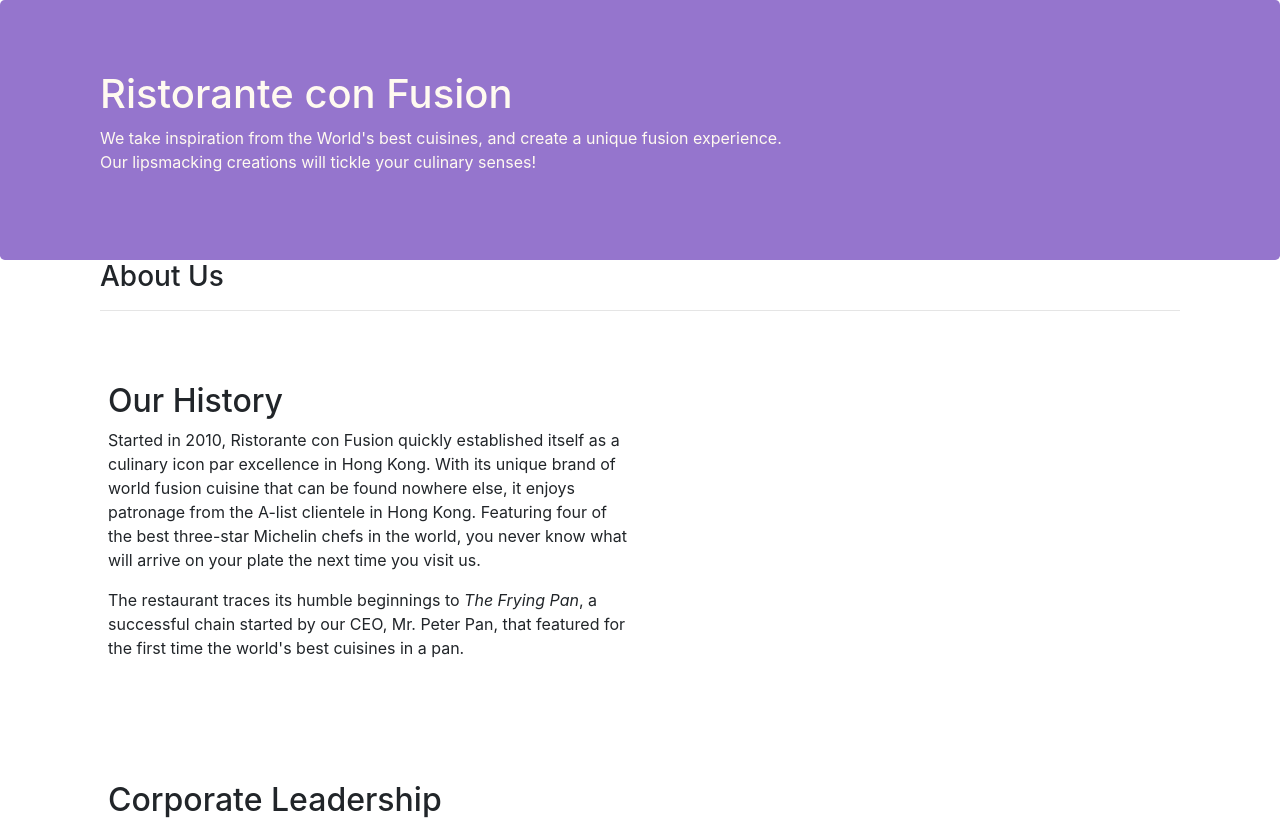
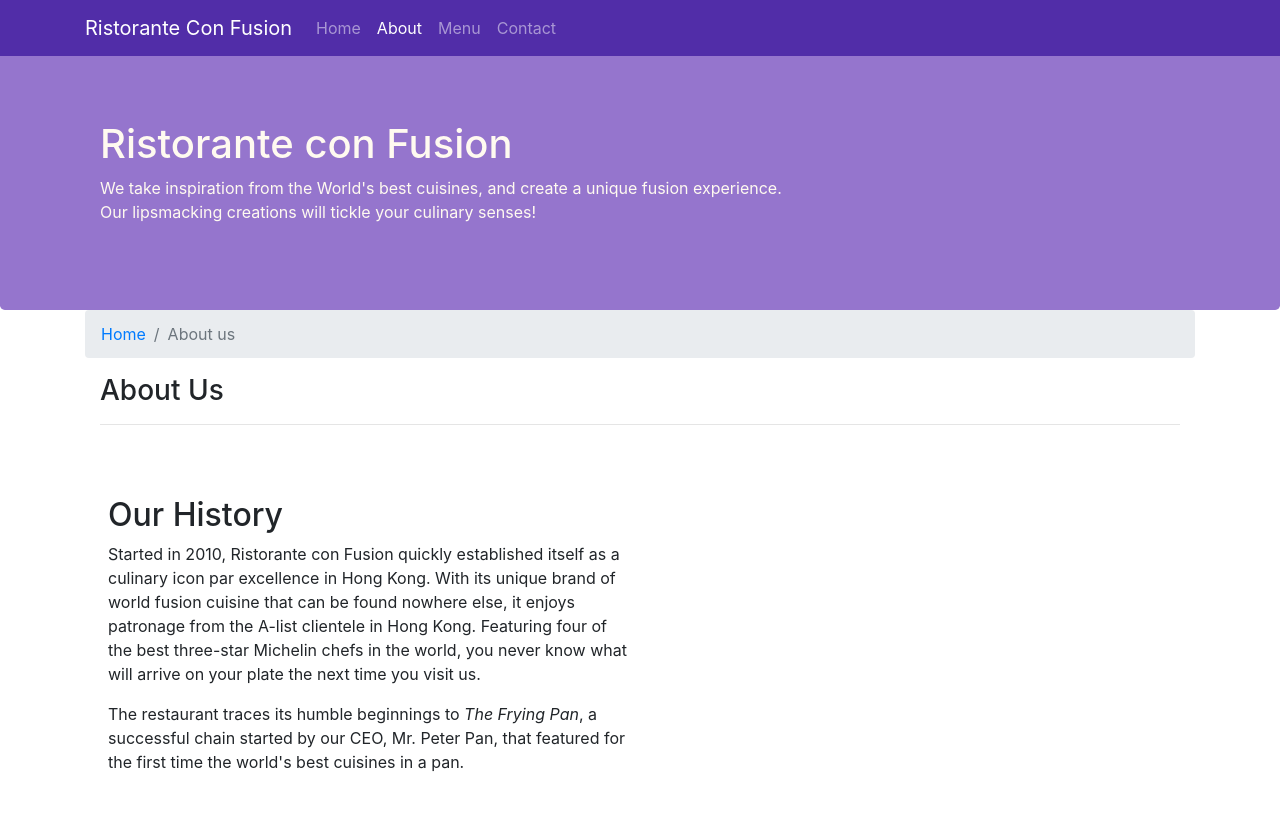
Before and after one commit to medhamax98/coursera, a website: page aboutus.html in a window 1280 px wide. Shown: the top 822 px of the page. Drawn offline with nearby package versions, Linux system fonts and the light colour scheme.

Commit message:
use of navigation bar and breadcrumbs

```diff
--- a/aboutus.html
+++ b/aboutus.html
@@ -14,7 +14,23 @@
 </head>
 
 <body>
+	<nav class="navbar navbar-dark navbar-expand-sm fixed-top">
+        <div class="container">
+			<button class="navbar-toggler" type="button" data-toggle="collapse" data-target="#Navbar">
+                <span class="navbar-toggler-icon"></span>
+            </button>
+            <a class="navbar-brand" href="#">Ristorante Con Fusion</a>
+			<div class="collapse navbar-collapse" id="Navbar">
 
+            <ul class="navbar-nav mr-auto">
+                    <li class="nav-item"><a class="nav-link" href="./index.html">Home</a></li>
+                    <li class="nav-item active"><a class="nav-link" href="#">About</a></li>
+                    <li class="nav-item"><a class="nav-link" href="#">Menu</a></li>
+                    <li class="nav-item"><a class="nav-link" href="#">Contact</a></li>
+            </ul>
+			</div>
+        </div>
+    </nav>
     <header class="jumbotron">
         <div class="container">
             <div class="row row-header">
@@ -30,6 +46,10 @@
 
     <div class="container">
         <div class="row about-us">
+			<ol class="col-12 breadcrumb">
+				<li class="breadcrumb-item"><a href="./index.html">Home</a></li>
+				<li class="breadcrumb-item active">About us</li>
+			</ol>
             <div class="col-12">
                <h3>About Us</h3>
                <hr>
--- a/css/styles.css
+++ b/css/styles.css
@@ -36,3 +36,11 @@ address{
 	margin: 5px auto;
 	padding: 0px 0px 0px 8px;
 }
+body{
+    padding:50px 0px 0px 0px;
+    z-index:0;
+}
+
+.navbar {
+     background-color: #512DA8;
+}
```
Also changed, not shown: index.html (+16 -0 lines).
